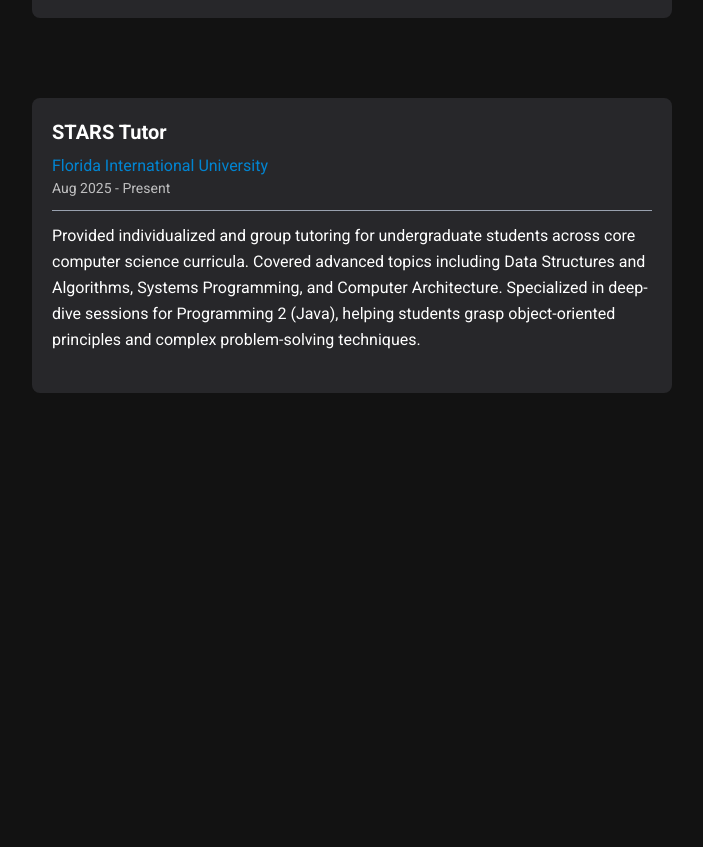
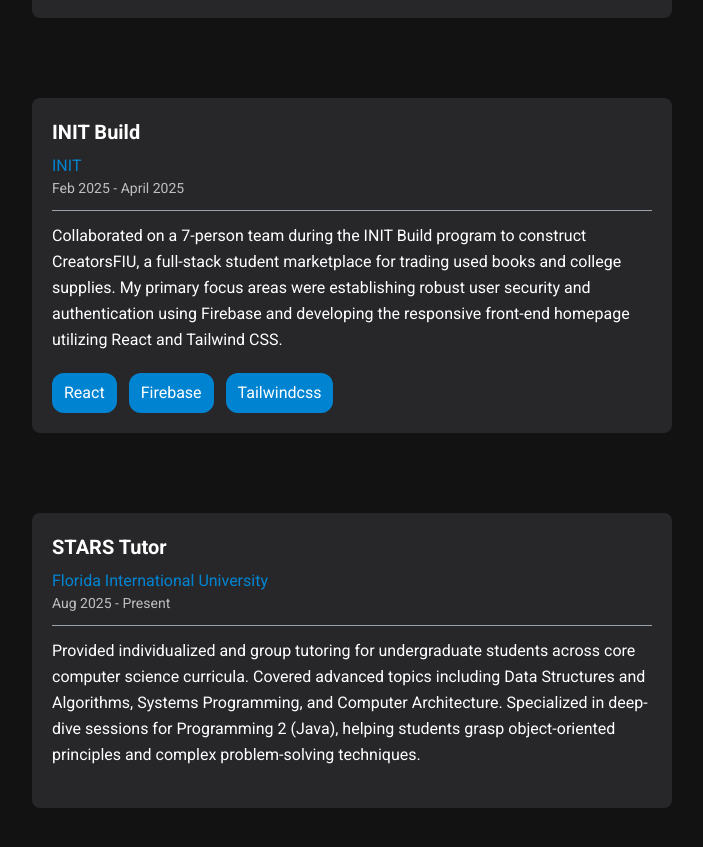
Before and after one commit to Luimoe05/Personal-Portfolio, a React (Vite) app: page /Experience in a window 1280 px wide. Shown: the part 469-1316 px from the top of the page, without its empty margins (288-991 px from the left). Before the commit the page ends 942 px from the top, so only its background shows below. Built offline with nearby package versions, Linux system fonts and the light colour scheme.

Commit message:
added an extra experience peace

```diff
--- a/src/Components/ExperiencePage/ExperiencePage.jsx
+++ b/src/Components/ExperiencePage/ExperiencePage.jsx
@@ -10,6 +10,7 @@ export default function ExperiencePage() {
     "Prisma",
     "Postgresql",
   ];
+  const initBuildInfo = ["React", "Firebase", "Tailwindcss"];
   return (
     <div>
       <AnimateIn delay={0.1}>
@@ -25,6 +26,17 @@ export default function ExperiencePage() {
       </AnimateIn>
       <AnimateIn delay={0.3}>
         <ExperienceBlock
+          position={"INIT Build"}
+          company={"INIT"}
+          duration={"Feb 2025 - April 2025"}
+          description={
+            "Collaborated on a 7-person team during the INIT Build program to construct CreatorsFIU, a full-stack student marketplace for trading used books and college supplies. My primary focus areas were establishing robust user security and authentication using Firebase and developing the responsive front-end homepage utilizing React and Tailwind CSS."
+          }
+          experienceInfo={initBuildInfo}
+        />
+      </AnimateIn>
+      <AnimateIn delay={0.5}>
+        <ExperienceBlock
           position={"STARS Tutor"}
           company={"Florida International University"}
           duration={"Aug 2025 - Present"}
```
